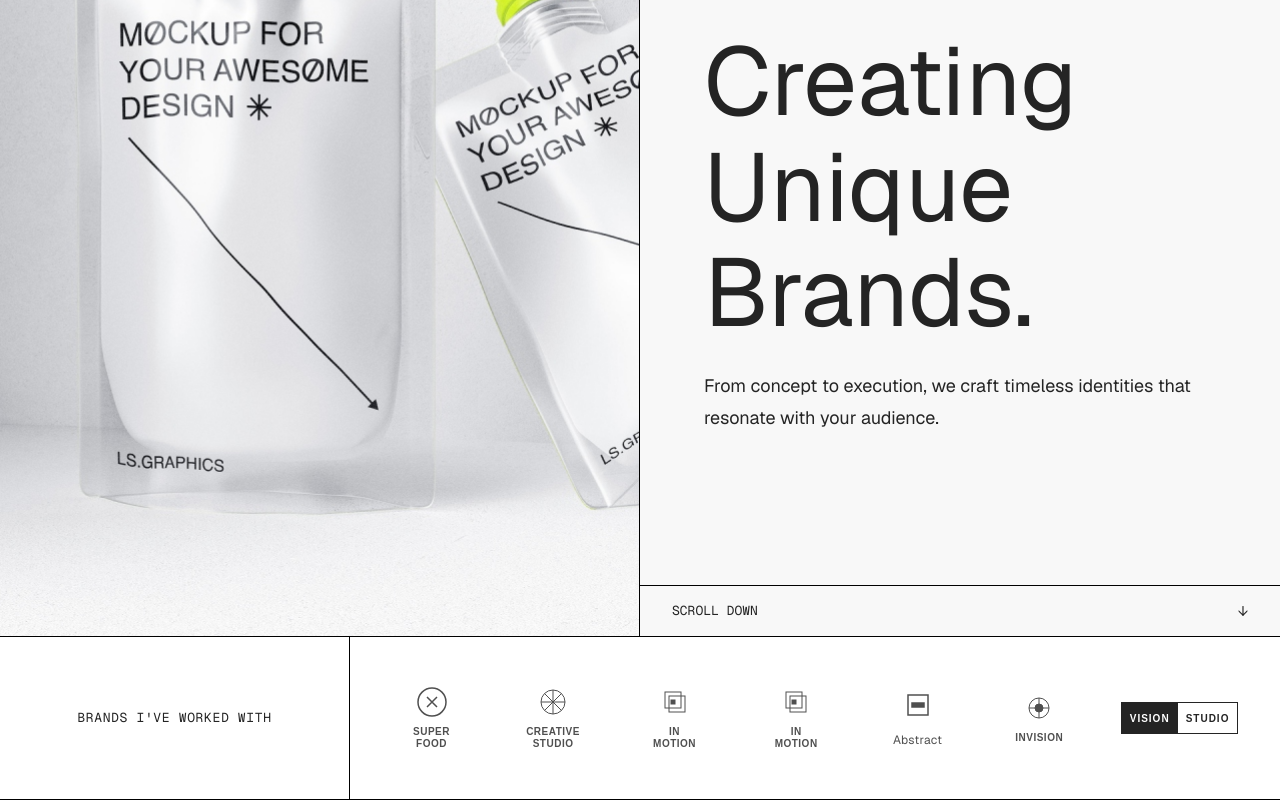
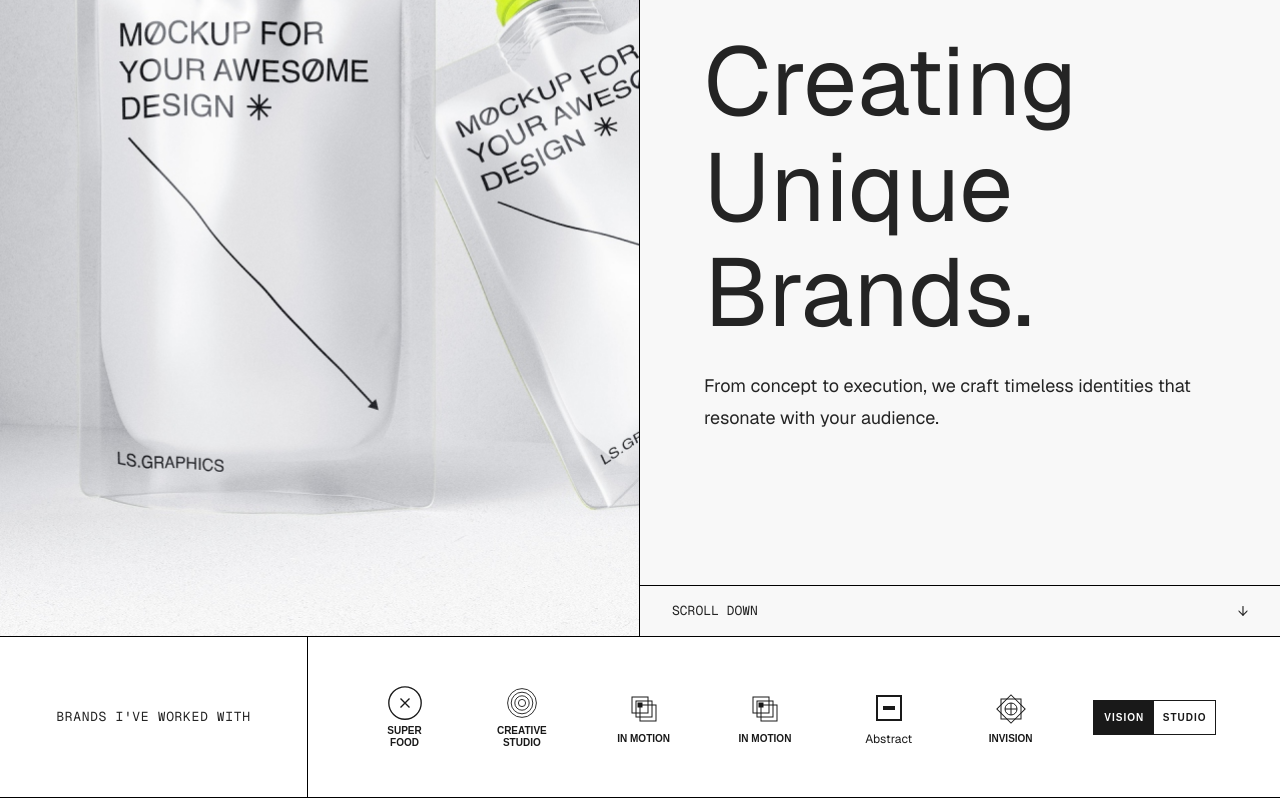
Before and after one commit to kevinamay/alpin_ads_test_2, a Next.js app: page / in a window 1280 px wide. Shown: the part 379-1179 px from the top of the page. Built offline with nearby package versions, Linux system fonts and the light colour scheme.

Commit message:
style: apply extremely precise brutalist specifications for Logos component

```diff
--- a/src/components/Logos.tsx
+++ b/src/components/Logos.tsx
@@ -1,103 +1,88 @@
-import React from 'react';
-
-const brands = [
-  "SUPER FOOD",
-  "CREATIVE STUDIO",
-  "IN MOTION",
-  "IN MOTION",
-  "Abstract",
-  "INVISION",
-  "VISION STUDIO"
-];
-
-// Helper component for different SVG shapes
-const LogoShape = ({ index }: { index: number }) => {
-  switch (index) {
-    case 0:
-      return (
-        <svg width="32" height="32" viewBox="0 0 32 32" fill="none" stroke="currentColor" strokeWidth="1.5">
-          <circle cx="16" cy="16" r="14" />
-          <path d="M11 11l10 10M21 11L11 21" />
-        </svg>
-      );
-    case 1:
-      return (
-        <svg width="32" height="32" viewBox="0 0 32 32" fill="none" stroke="currentColor" strokeWidth="1">
-          <circle cx="16" cy="16" r="12" />
-          <path d="M16 4v24M4 16h24M7.5 7.5l17 17M7.5 24.5l17-17" />
-        </svg>
-      );
-    case 2:
-    case 3:
-      return (
-        <svg width="32" height="32" viewBox="0 0 32 32" fill="none" stroke="currentColor" strokeWidth="1">
-          <rect x="6" y="6" width="16" height="16" />
-          <rect x="10" y="10" width="16" height="16" />
-          <rect x="12" y="14" width="4" height="4" fill="currentColor" />
-        </svg>
-      );
-    case 4:
-      return (
-        <svg width="32" height="32" viewBox="0 0 32 32" fill="none" stroke="currentColor" strokeWidth="1.5">
-          <rect x="6" y="6" width="20" height="20" />
-          <rect x="10" y="14" width="12" height="4" fill="currentColor" />
-        </svg>
-      );
-    case 5:
-      return (
-        <svg width="32" height="32" viewBox="0 0 32 32" fill="none" stroke="currentColor" strokeWidth="1">
-          <circle cx="16" cy="16" r="10" />
-          <path d="M16 6v20M6 16h20" />
-          <circle cx="16" cy="16" r="4" fill="currentColor" />
-        </svg>
-      );
-    default:
-      return null;
-  }
-};
-
 export default function Logos() {
   return (
-    <section className="w-full h-auto lg:h-[163px] bg-white text-[#242424] border-b border-black flex flex-col lg:flex-row">
-      {/* Kotak Kiri: Area Judul */}
-      <div className="w-full lg:w-[350px] h-[64px] lg:h-full border-b border-black lg:border-b-0 lg:border-r flex items-center justify-center flex-none">
-        <h2 className="font-mono uppercase text-[13px] font-normal tracking-wider">
+    <section className="w-full h-auto lg:h-[161px] bg-white text-[#242424] border-b border-black flex flex-col lg:flex-row">
+      {/* Area Kiri (Judul) */}
+      <div className="w-full h-[64px] border-b border-black lg:w-[308px] lg:h-full lg:border-b-0 lg:border-r flex items-center justify-center flex-none">
+        <h2 className="font-mono text-[13px] uppercase font-normal leading-[1.4] tracking-wider">
           BRANDS I'VE WORKED WITH
         </h2>
       </div>
 
-      {/* Kotak Kanan: Area Logo Brand */}
-      <div className="flex-1 h-full flex flex-wrap items-center justify-center lg:justify-evenly gap-8 py-8 px-4 lg:py-0 lg:px-8 overflow-hidden">
-        {brands.map((brand, index) => {
-          if (brand === "VISION STUDIO") {
-            return (
-              <div key={index} className="flex items-center border border-[#242424] h-[32px] grayscale hover:opacity-70 transition-opacity cursor-pointer">
-                <span className="bg-[#242424] text-white text-[10px] font-bold px-2 py-1 h-full flex items-center tracking-widest">VISION</span>
-                <span className="bg-white text-[#242424] text-[10px] font-bold px-2 py-1 h-full flex items-center tracking-widest">STUDIO</span>
-              </div>
-            );
-          }
+      {/* Area Kanan (Kumpulan Logo) */}
+      <div className="flex-1 h-full flex flex-wrap justify-center py-8 px-4 gap-8 lg:flex-nowrap lg:flex-row lg:items-center lg:justify-between lg:px-[64px] lg:gap-[10px] lg:py-0 overflow-hidden">
 
-          return (
-            <div key={index} className="flex flex-col items-center justify-center gap-2 grayscale opacity-80 hover:opacity-100 transition-opacity cursor-pointer w-[80px]">
-              <LogoShape index={index} />
-              {brand !== "Abstract" ? (
-                <span className="text-[10px] uppercase font-bold text-center leading-tight tracking-wider">
-                  {brand.split(' ').map((word, i) => (
-                    <React.Fragment key={i}>
-                      {word}
-                      {i !== brand.split(' ').length - 1 && <br />}
-                    </React.Fragment>
-                  ))}
-                </span>
-              ) : (
-                <span className="text-[12px] font-sans text-center leading-tight tracking-wide mt-1">
-                  {brand}
-                </span>
-              )}
-            </div>
-          );
-        })}
+        {/* Logo 1: SUPER FOOD */}
+        <div className="w-[65px] h-[65px] flex flex-col items-center justify-center flex-none grayscale hover:opacity-70 transition-opacity cursor-pointer">
+          <svg width="40" height="40" viewBox="0 0 40 40" fill="none" stroke="#191919" strokeWidth="1.5">
+            <circle cx="20" cy="20" r="18" />
+            <path d="M15 15l10 10M25 15L15 25" />
+          </svg>
+          <div className="text-[10px] font-bold uppercase leading-tight text-center mt-1 text-[#191919]">SUPER<br/>FOOD</div>
+        </div>
+
+        {/* Logo 2: CREATIVE STUDIO */}
+        <div className="w-[75px] h-[65px] flex flex-col items-center justify-center flex-none grayscale hover:opacity-70 transition-opacity cursor-pointer">
+          <svg width="40" height="40" viewBox="0 0 40 40" fill="none" stroke="#191919" strokeWidth="1">
+            <circle cx="20" cy="20" r="16" />
+            <circle cx="20" cy="20" r="12" />
+            <circle cx="20" cy="20" r="8" />
+            <circle cx="20" cy="20" r="4" />
+          </svg>
+          <div className="text-[10px] font-bold uppercase leading-tight text-center mt-1 text-[#191919]">CREATIVE<br/>STUDIO</div>
+        </div>
+
+        {/* Logo 3: IN MOTION */}
+        <div className="w-[74px] h-[65px] flex flex-col items-center justify-center flex-none grayscale hover:opacity-70 transition-opacity cursor-pointer">
+          <svg width="40" height="40" viewBox="0 0 40 40" fill="none" stroke="#191919" strokeWidth="1">
+            <rect x="8" y="8" width="16" height="16" />
+            <rect x="12" y="12" width="16" height="16" />
+            <rect x="16" y="16" width="16" height="16" />
+            <rect x="14" y="14" width="4" height="4" fill="#191919" />
+          </svg>
+          <div className="text-[10px] font-bold uppercase leading-tight text-center mt-1 text-[#191919]">IN MOTION</div>
+        </div>
+
+        {/* Logo 4: IN MOTION */}
+        <div className="w-[74px] h-[65px] flex flex-col items-center justify-center flex-none grayscale hover:opacity-70 transition-opacity cursor-pointer">
+          <svg width="40" height="40" viewBox="0 0 40 40" fill="none" stroke="#191919" strokeWidth="1">
+            <rect x="8" y="8" width="16" height="16" />
+            <rect x="12" y="12" width="16" height="16" />
+            <rect x="16" y="16" width="16" height="16" />
+            <rect x="14" y="14" width="4" height="4" fill="#191919" />
+          </svg>
+          <div className="text-[10px] font-bold uppercase leading-tight text-center mt-1 text-[#191919]">IN MOTION</div>
+        </div>
+
+        {/* Logo 5: Abstract */}
+        <div className="w-[79px] h-[65px] flex flex-col items-center justify-center flex-none grayscale hover:opacity-70 transition-opacity cursor-pointer">
+          <svg width="40" height="40" viewBox="0 0 40 40" fill="none" stroke="#191919" strokeWidth="2">
+            <rect x="8" y="8" width="24" height="24" />
+            <rect x="14" y="18" width="12" height="4" fill="#191919" stroke="none" />
+          </svg>
+          <div className="text-[12px] font-sans leading-tight text-center mt-1 text-[#191919]">Abstract</div>
+        </div>
+
+        {/* Logo 6: INVISION */}
+        <div className="w-[70px] h-[65px] flex flex-col items-center justify-center flex-none grayscale hover:opacity-70 transition-opacity cursor-pointer">
+          <svg width="40" height="40" viewBox="0 0 40 40" fill="none" stroke="#191919" strokeWidth="1">
+            <rect x="10" y="10" width="20" height="20" transform="rotate(45 20 20)" />
+            <rect x="10" y="10" width="20" height="20" />
+            <circle cx="20" cy="20" r="6" />
+            <path d="M14 20h12M20 14v12" />
+          </svg>
+          <div className="text-[10px] font-bold uppercase leading-tight text-center mt-1 text-[#191919]">INVISION</div>
+        </div>
+
+        {/* Logo 7: VISION STUDIO */}
+        <div className="w-[123px] h-[35px] flex items-stretch border border-[#191919] grayscale flex-none hover:opacity-70 transition-opacity cursor-pointer">
+          <div className="bg-[#191919] text-white flex-1 flex items-center justify-center px-2">
+            <span className="text-[10px] font-bold tracking-widest">VISION</span>
+          </div>
+          <div className="bg-white text-[#191919] flex-1 flex items-center justify-center px-2">
+            <span className="text-[10px] font-bold tracking-widest">STUDIO</span>
+          </div>
+        </div>
+
       </div>
     </section>
   );
```
